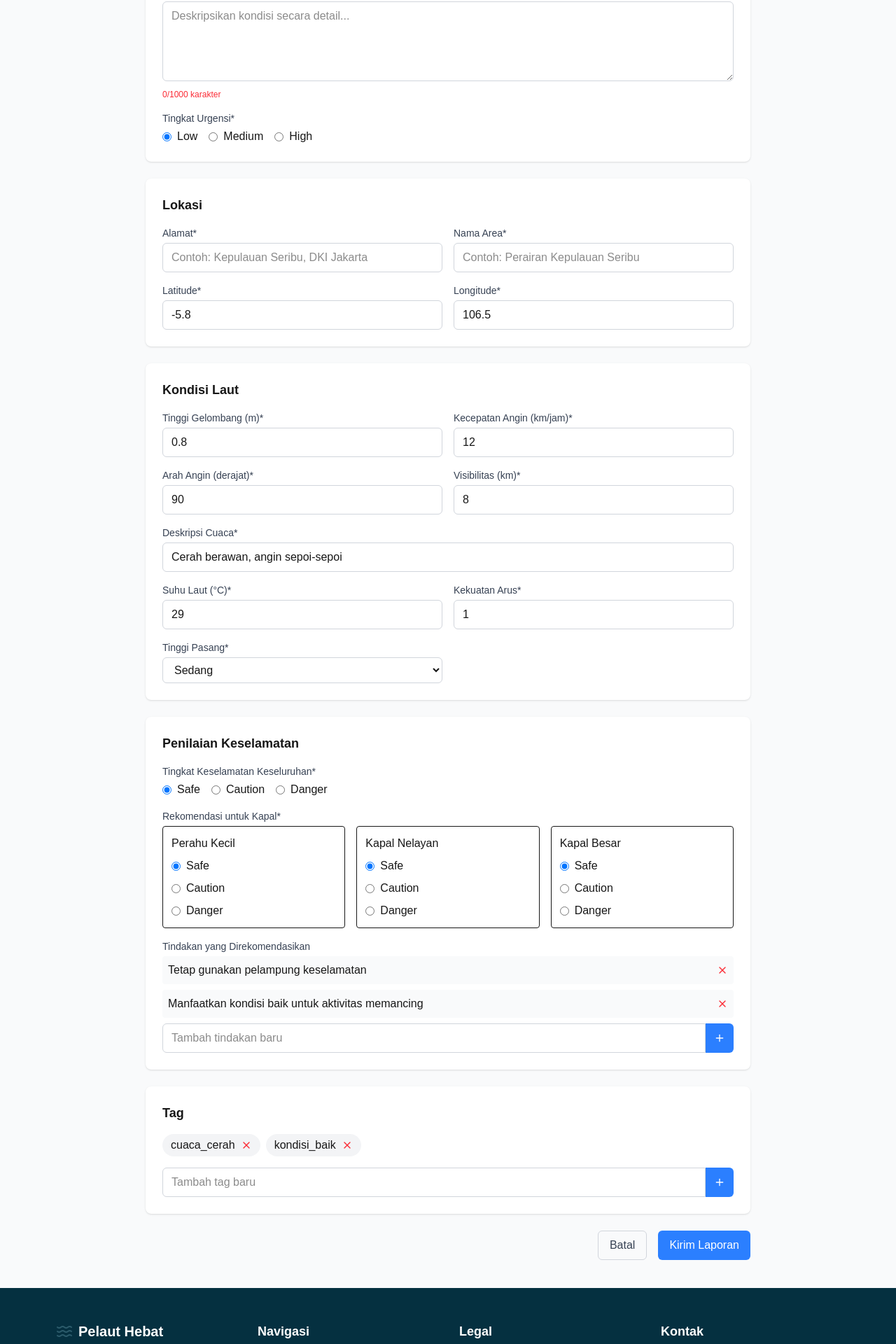
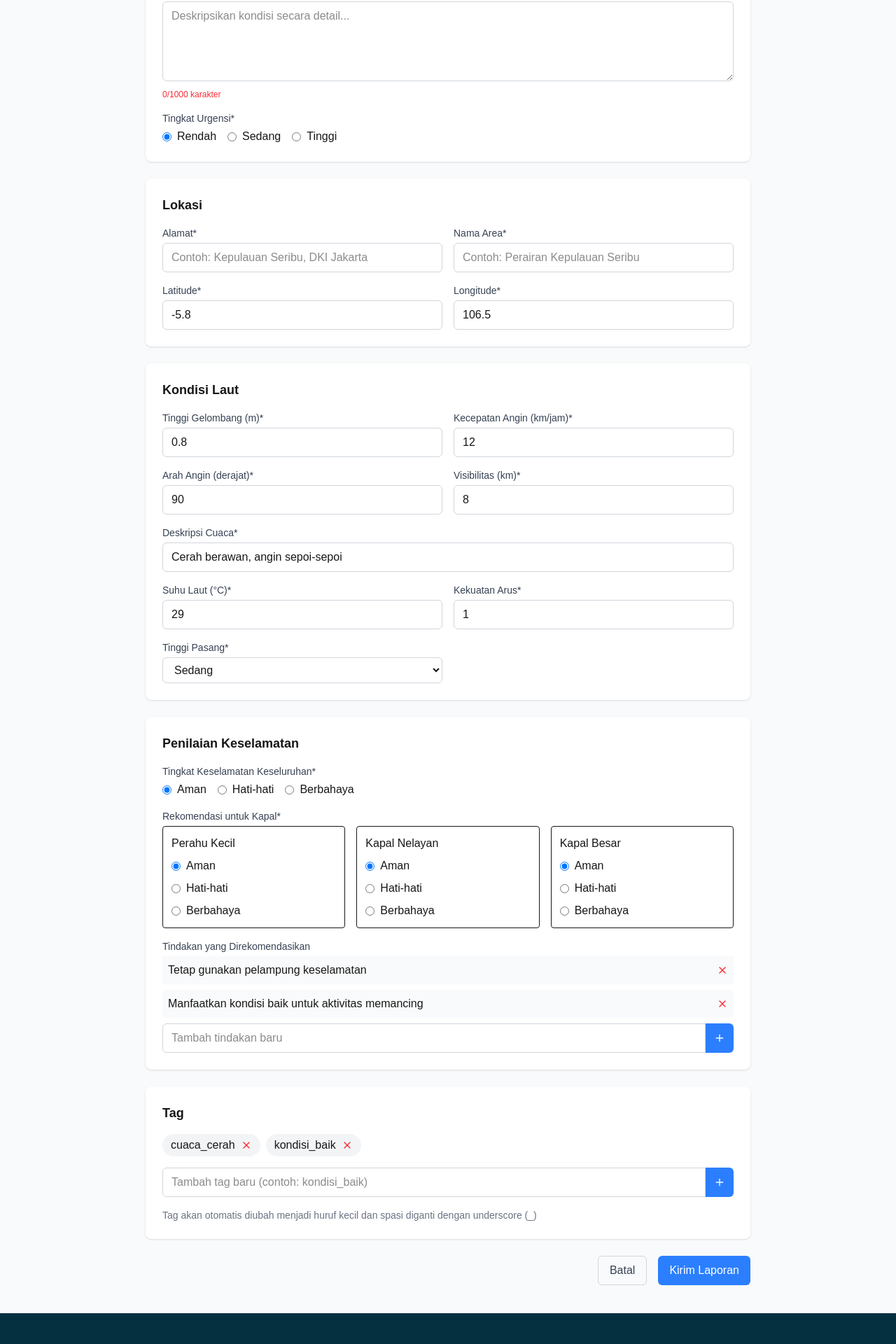
Before and after one commit to bellputrii/fe_pelautHebat, a Next.js app: page /peta-komunitas/form-report in a window 1280 px wide. Shown: the part 380-2300 px from the top of the page at 70% size. Built offline with nearby package versions, Linux system fonts and the light colour scheme; no server answers.

Commit message:
fixing form report

```diff
--- a/src/app/peta-komunitas/form-report/page.tsx
+++ b/src/app/peta-komunitas/form-report/page.tsx
@@ -37,6 +37,18 @@ function CommunityReportFormContent() {
 
   const communityId = searchParams.get('communityId');
   const communityName = searchParams.get('communityName');
+
+  const safetyLevelLabels = {
+    safe: 'Aman',
+    caution: 'Hati-hati',
+    danger: 'Berbahaya'
+  };
+
+  const urgencyLevelLabels = {
+    low: 'Rendah',
+    medium: 'Sedang',
+    high: 'Tinggi'
+  };
 
   const [authError, setAuthError] = useState('');
 
@@ -84,6 +96,11 @@ function CommunityReportFormContent() {
 
   // Initialize token refresh mechanism
   useTokenRefresh();
+
+  // Format tag by replacing spaces with underscores and converting to lowercase
+  const formatTag = (tag: string): string => {
+    return tag.trim().replace(/\s+/g, '_').toLowerCase();
+  };
 
   // Validate form function
   const validateForm = (): boolean => {
@@ -175,8 +192,9 @@ function CommunityReportFormContent() {
   };
 
   const handleAddTag = () => {
-    if (newTag.trim() && !tags.includes(newTag.trim())) {
-      setTags([...tags, newTag.trim()]);
+    const formattedTag = formatTag(newTag);
+    if (formattedTag && !tags.includes(formattedTag)) {
+      setTags([...tags, formattedTag]);
       setNewTag('');
     }
   };
@@ -394,7 +412,7 @@ function CommunityReportFormContent() {
                             className="mr-2"
                             required
                           />
-                          <span className="capitalize">{level}</span>
+                          <span>{urgencyLevelLabels[level]}</span>
                         </label>
                       ))}
                     </div>
@@ -573,7 +591,7 @@ function CommunityReportFormContent() {
                             className="mr-2"
                             required
                           />
-                          <span className="capitalize">{level}</span>
+                          <span>{safetyLevelLabels[level]}</span>
                         </label>
                       ))}
                     </div>
@@ -600,7 +618,7 @@ function CommunityReportFormContent() {
                                   className="mr-2"
                                   required
                                 />
-                                <span className="capitalize">{level}</span>
+                                <span>{safetyLevelLabels[level]}</span>
                               </label>
                             ))}
                           </div>
@@ -668,7 +686,7 @@ function CommunityReportFormContent() {
                       type="text"
                       value={newTag}
                       onChange={(e) => setNewTag(e.target.value)}
-                      placeholder="Tambah tag baru"
+                      placeholder="Tambah tag baru (contoh: kondisi_baik)"
                       className="flex-1 px-3 py-2 border border-gray-300 rounded-l-md focus:outline-none focus:ring-2 focus:ring-blue-500"
                     />
                     <button
@@ -679,6 +697,9 @@ function CommunityReportFormContent() {
                       <Plus size={16} />
                     </button>
                   </div>
+                  <p className="text-sm text-gray-500">
+                    Tag akan otomatis diubah menjadi huruf kecil dan spasi diganti dengan underscore (_)
+                  </p>
                 </div>
               </div>
 
```
